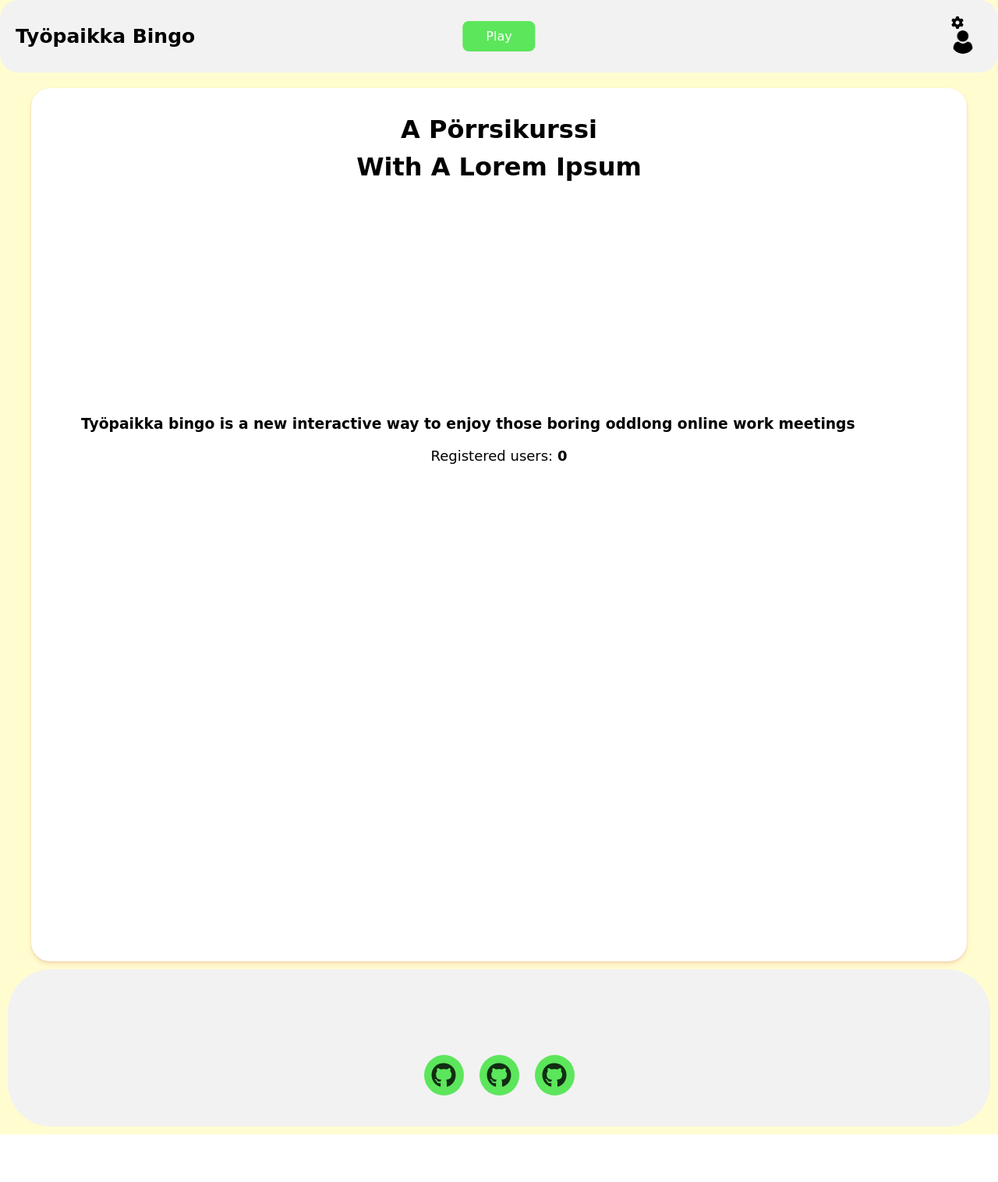
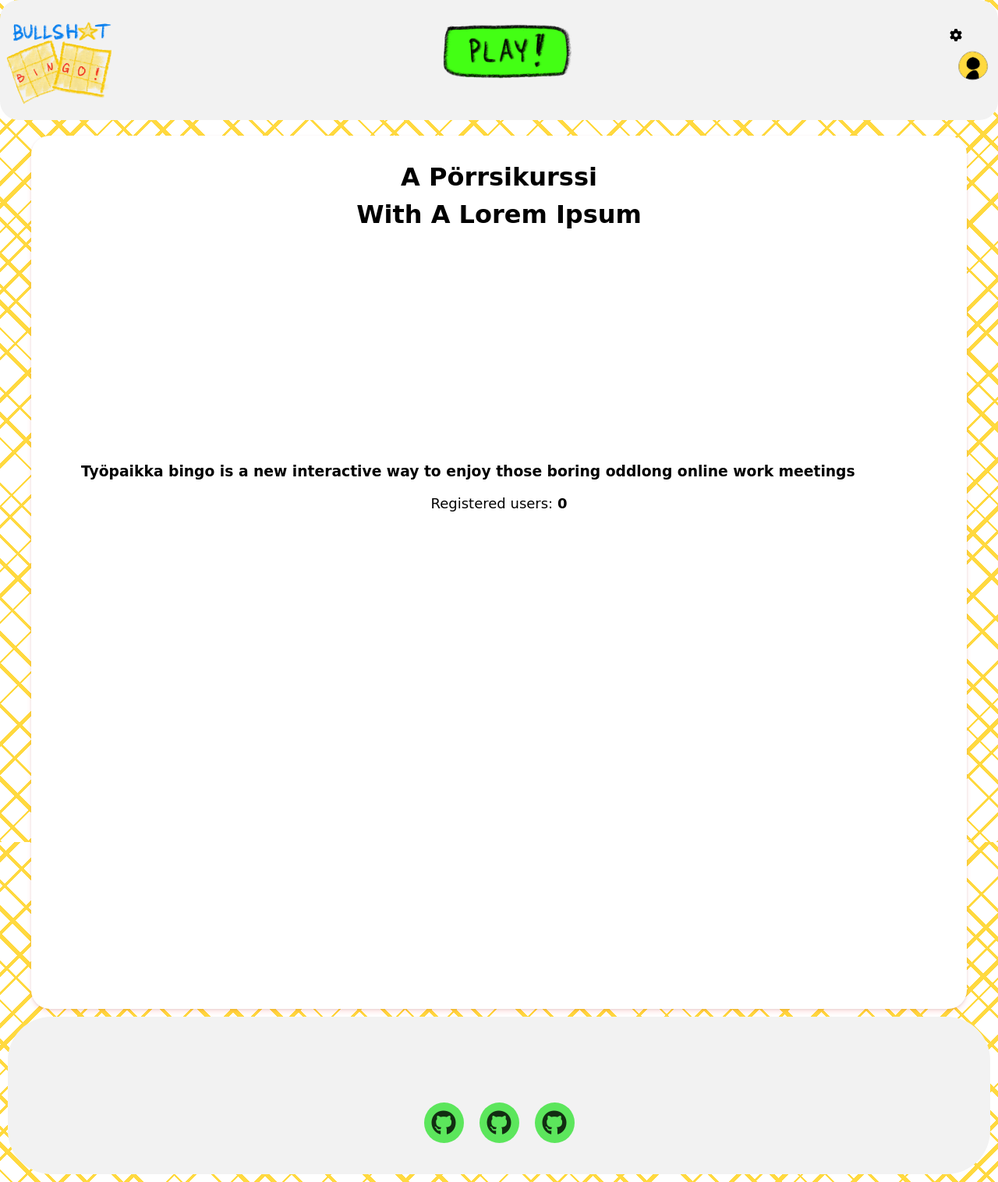
Before and after one commit to Piljoliina/BingoProject, a PHP site: page / in a window 1280 px wide. Shown: the whole page at 78% size. Before the commit the page ends 1455 px from the top, so only its background shows below. Run offline with PHP 8.4, Linux system fonts and the light colour scheme; data that the repository does not hold is empty.

Commit message:
Added @Ellaporo Illustrations
Logo, Play button, Profile logo

Co-Authored-By: Ella Järvinen <143176264+Ellaporo@users.noreply.github.com>

```diff
--- a/Bingo/index.php
+++ b/Bingo/index.php
@@ -10,14 +10,21 @@
     crossorigin="anonymous" referrerpolicy="no-referrer" />
 </head>
 <body>
+
+<div class="loader-wrapper">
+  <div class="loader">
+    <div class="loader-inner"></div>
+  </div>
+</div>
+
     <div class="header">
         <div class="header-left">
-          <a class="logo" href="#">Työpaikka Bingo</a>
+          <img src="img/Illustration14.png" class="logo" href="#">
         </div>
 
         <div class="header-center">
           <div class="dropdown play-dropdown">
-            <a href="#" class="active dropdown-toggle">Play</a>
+            <img src="img/Illustration17.png"#" class="play-button active dropdown-toggle">
             <div class="dropdown-content">
               <a href="#" id="localPlay">Local Play</a>
               <a href="#" id="howToPlayLink">How to Play</a> <!-- Added link to How to Play -->
@@ -30,7 +37,7 @@
           <div class="settings">
             <i class="fa-solid fa-gear settings-icon" alt="Icon"></i>
               <div class="dropdown settings-dropdown">
-                <img src="img/Icon.png" class="profile-icon dropdown-toggle" alt="Icon">
+                <img src="img/Illustration16.png" class="profile-icon dropdown-toggle" alt="Icon">
                   <div class="dropdown-content">
                     <a href="#" id="openSettings">Settings</a>
                     <a href="#" id="howToPlayLinkDuplicate">How to Play</a>
--- a/Bingo/script.js
+++ b/Bingo/script.js
@@ -125,3 +125,21 @@ document.addEventListener('DOMContentLoaded', function () {
 
   window.location.href = 'testing2.html';
 });
+
+// loader
+
+
+  window.addEventListener("load", () => {
+    const loader = document.querySelector(".loader-wrapper");
+
+    if (loader) {
+      setTimeout(() => {
+        loader.style.transition = "opacity 0.5s ease";
+        loader.style.opacity = "0";
+
+        setTimeout(() => {
+          loader.style.display = "none";
+        }, 500); // Wait for the fade-out to finish
+      }, 2000); // Show loader for 2 seconds
+    }
+  });
--- a/Bingo/style2.css
+++ b/Bingo/style2.css
@@ -8,7 +8,7 @@
 body {
     min-height: 110vh;
     color: var(--dark-color);
-    background-color: var(--background-color);
+    background-image: url(img/Illustration15.png);
 }
 
 :root {
@@ -50,7 +50,7 @@ body {
 }
 
 .profile-icon {
-    width: 30px;
+    width: 60px;
     height: auto;
     cursor: pointer;
     border-radius: 50%;
@@ -155,7 +161,7 @@ body {
     justify-content: space-between;
     align-items: center;
     background-color: var(--grey-color);
-    padding: 20px;
+    padding: 2px;
     border-radius: 1.5rem;
     position: relative;
     z-index: 999;
@@ -167,8 +173,8 @@ body {
   }
 
 .logo {
-    font-size: 25px;
-    font-weight: bold;
+    width: 150px;
+    height: 150px;
     color: var(--dark-color);
     text-decoration: none;
   }
```
Also changed, not shown: other parts of Bingo/style2.css (+42 -0 lines), Bingo/img/Illustration14.png (added), Bingo/img/Illustration15.png (added), Bingo/img/Illustration16.png (added), Bingo/img/Illustration17.png (added), Bingo/img/lain.jpg (added).
